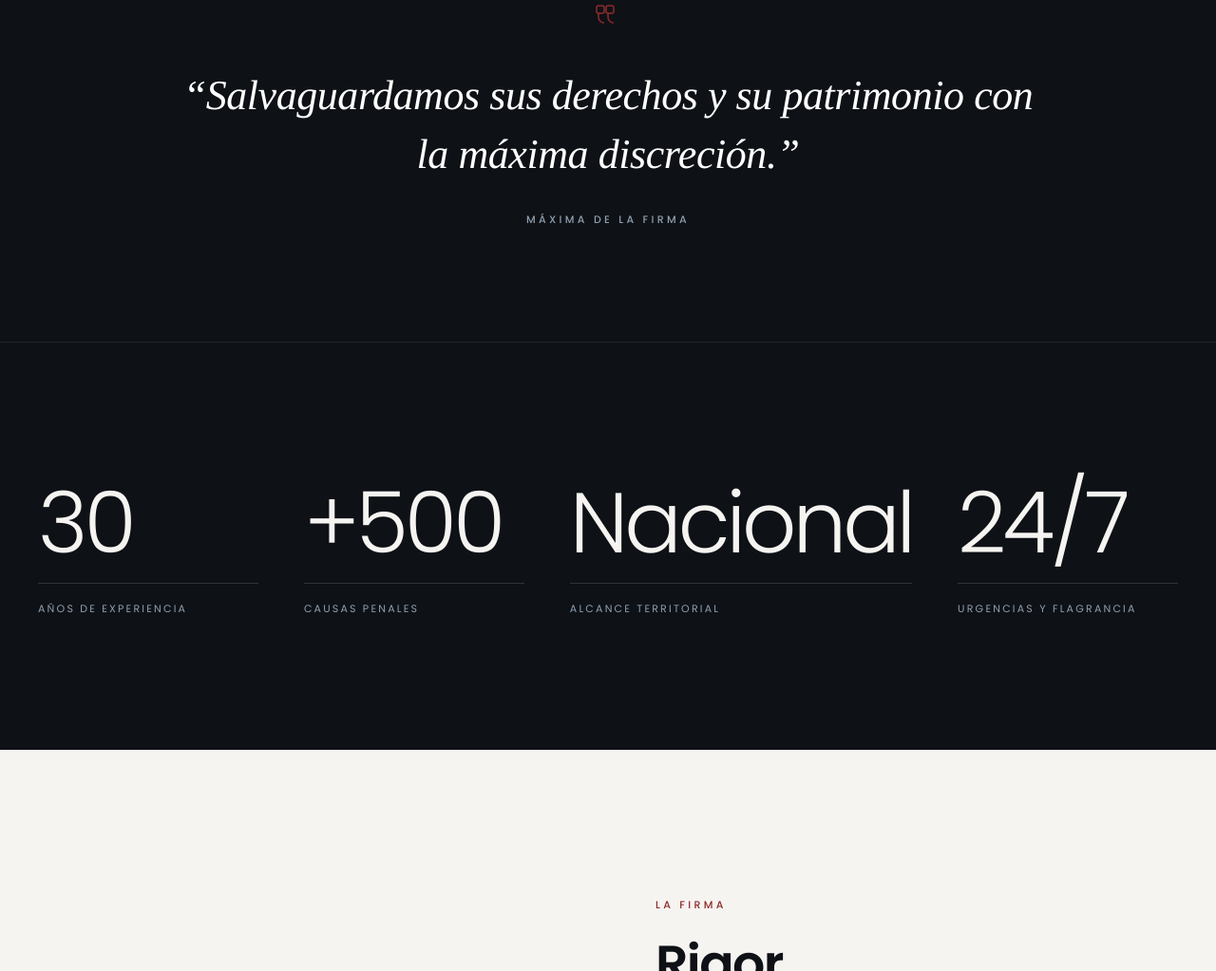
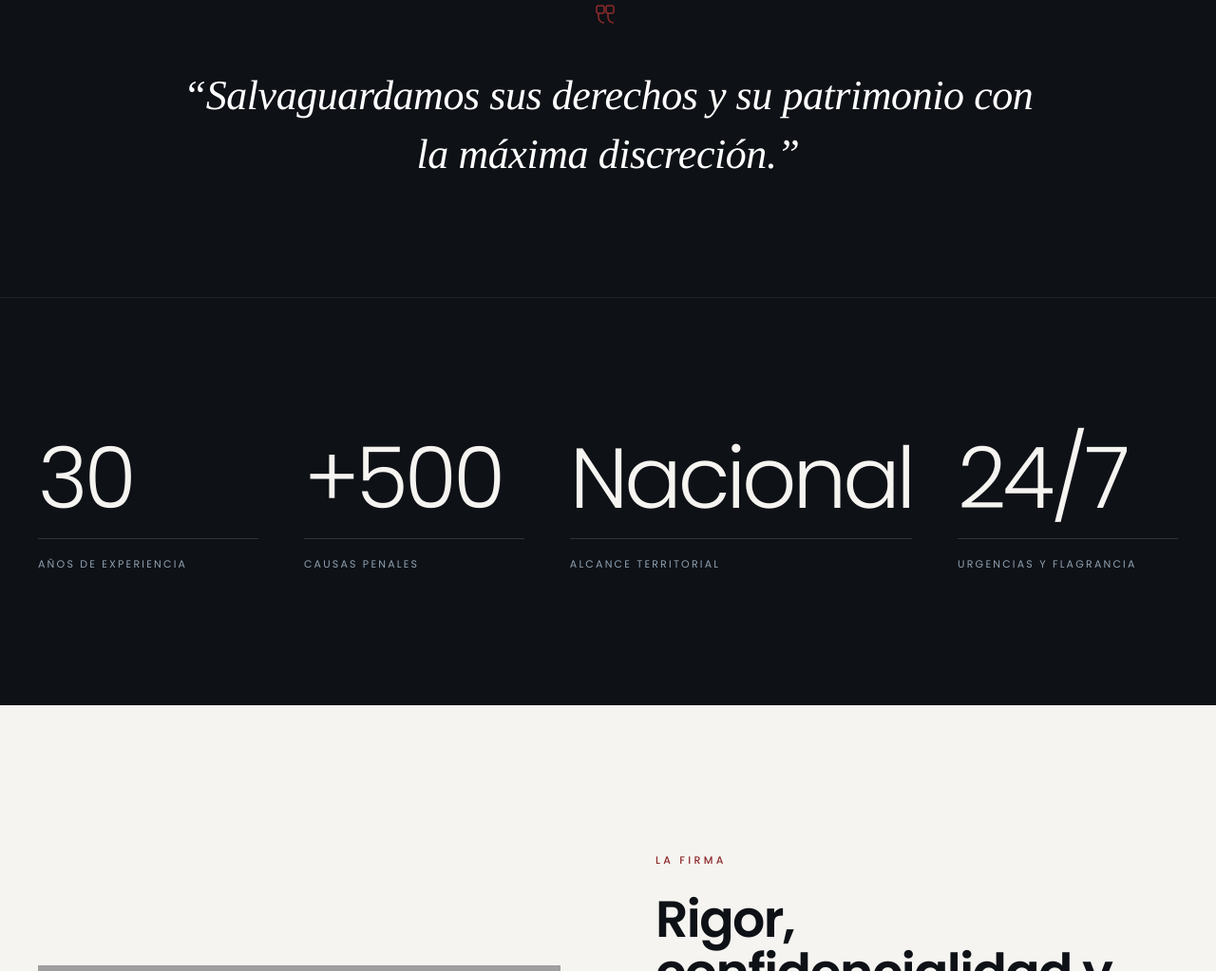
Before and after one commit to jotarampini-cell/bufetedeabogados, a plain HTML site: page Escritorio Carabobo v2.dc.html in a window 1280 px wide. Shown: the part 1014-2037 px from the top of the page at 95% size. Drawn offline with nearby package versions, Linux system fonts and the light colour scheme; grey boxes are pictures that could not be loaded.

Commit message:
Remove subtitle from quote section

```diff
--- a/Escritorio Carabobo v2.dc.html
+++ b/Escritorio Carabobo v2.dc.html
@@ -240,9 +240,6 @@ h2 { font-size: clamp(32px, 8vw, 64px) !important; line-height: 1.1 !important;
     <h2 style="font-family:'Playfair Display', Times, serif;font-weight:400;font-style:italic;font-size:clamp(28px,4vw,44px);line-height:1.4;letter-spacing:-.01em;margin:0">
       &ldquo;Salvaguardamos sus derechos y su patrimonio con la máxima discreción.&rdquo;
     </h2>
-    <div style="margin-top:30px;font-family:'Poppins',sans-serif;font-size:11px;font-weight:500;letter-spacing:.3em;text-transform:uppercase;color:#8FA0B0">
-      Máxima de la Firma
-    </div>
   </div>
 </section>
 
```
Also changed, not shown: index.html (+0 -3 lines).
